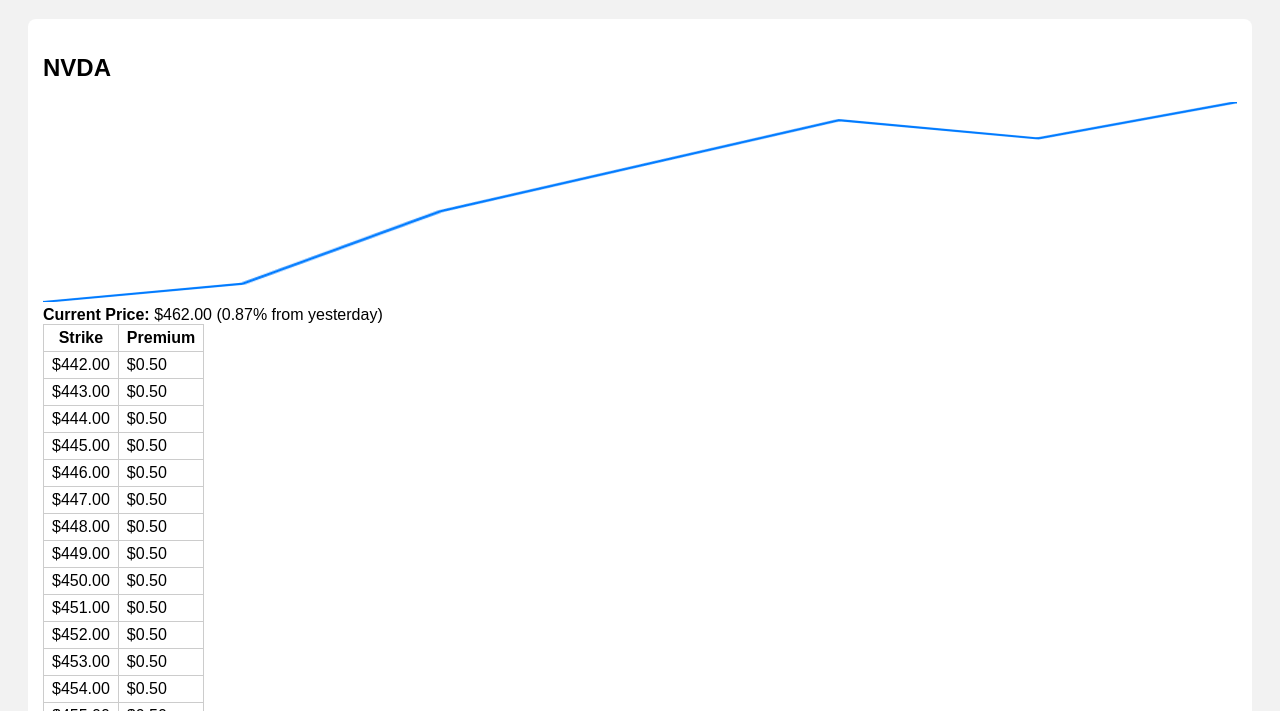
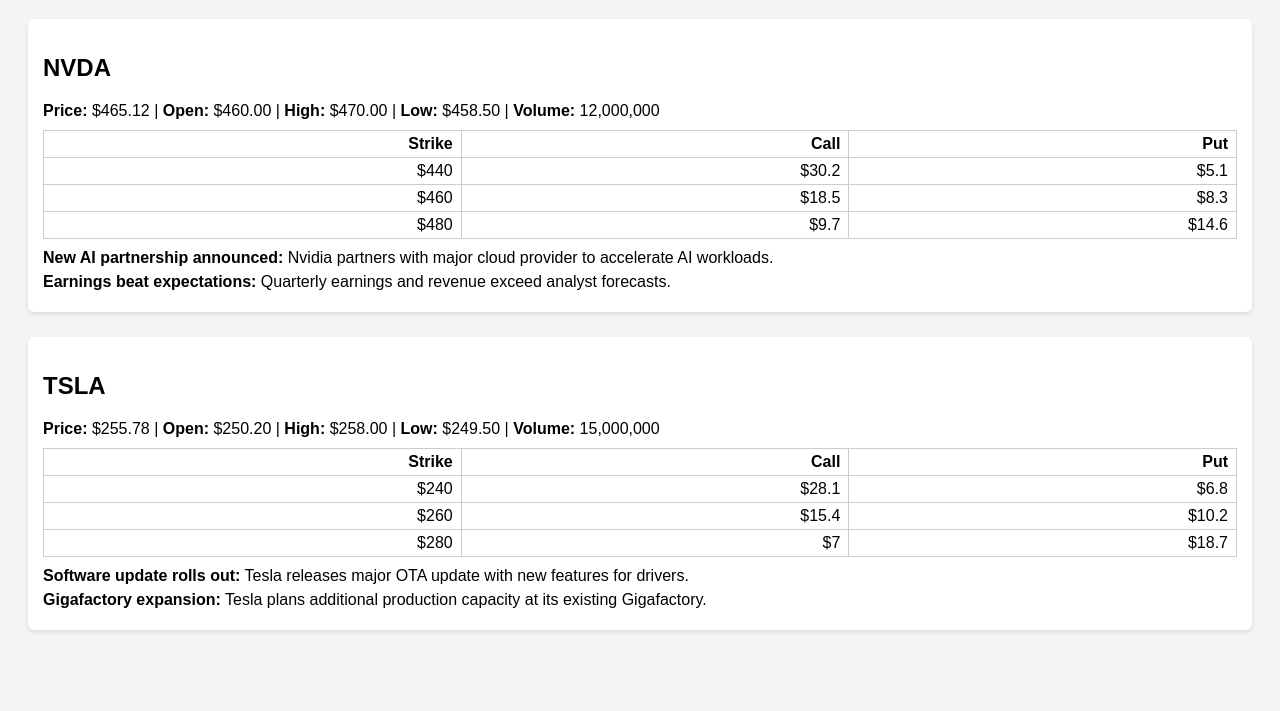
Before and after one commit to shalav/test2, a plain HTML site: page webapp/index.html in a window 1280 px wide. Shown: the part 89-800 px from the top of the page. Drawn offline with Linux system fonts and the light colour scheme.

Commit message:
Rewrite stock dashboard with stats options news

```diff
--- a/webapp/index.html
+++ b/webapp/index.html
@@ -3,13 +3,12 @@
 <head>
     <meta charset="UTF-8">
     <meta name="viewport" content="width=device-width, initial-scale=1.0">
-    <title>Stock Info</title>
+    <title>Sample Stock Dashboard</title>
     <link rel="stylesheet" href="style.css">
 </head>
 <body>
     <h1>Stock Dashboard</h1>
-    <div id="ticker-container"></div>
-
+    <div id="tickers"></div>
     <script src="script.js"></script>
 </body>
 </html>
--- a/webapp/script.js
+++ b/webapp/script.js
@@ -1,81 +1,81 @@
-const data = {
+const tickers = {
     NVDA: {
-        prices: [440, 442, 450, 455, 460, 458, 462],
-        news: {
-            title: "AI chip demand keeps rising",
-            link: "https://example.com/nvda-news"
-        }
+        stats: { price: 465.12, open: 460.0, high: 470.0, low: 458.5, volume: 12000000 },
+        options: [
+            { strike: 440, call: 30.2, put: 5.1 },
+            { strike: 460, call: 18.5, put: 8.3 },
+            { strike: 480, call: 9.7, put: 14.6 }
+        ],
+        news: [
+            { headline: 'New AI partnership announced', description: 'Nvidia partners with major cloud provider to accelerate AI workloads.' },
+            { headline: 'Earnings beat expectations', description: 'Quarterly earnings and revenue exceed analyst forecasts.' }
+        ]
     },
     TSLA: {
-        prices: [250, 252, 251, 255, 257, 260, 259],
-        news: {
-            title: "New software update announced",
-            link: "https://example.com/tsla-news"
-        }
+        stats: { price: 255.78, open: 250.2, high: 258.0, low: 249.5, volume: 15000000 },
+        options: [
+            { strike: 240, call: 28.1, put: 6.8 },
+            { strike: 260, call: 15.4, put: 10.2 },
+            { strike: 280, call: 7.0, put: 18.7 }
+        ],
+        news: [
+            { headline: 'Software update rolls out', description: 'Tesla releases major OTA update with new features for drivers.' },
+            { headline: 'Gigafactory expansion', description: 'Tesla plans additional production capacity at its existing Gigafactory.' }
+        ]
     }
 };
 
-function createChart(ctx, prices) {
-    const maxPrice = Math.max(...prices);
-    const minPrice = Math.min(...prices);
-    const stepX = ctx.canvas.width / (prices.length - 1);
-    ctx.beginPath();
-    ctx.moveTo(0, ctx.canvas.height - (prices[0] - minPrice) / (maxPrice - minPrice) * ctx.canvas.height);
-    for (let i = 1; i < prices.length; i++) {
-        const x = i * stepX;
-        const y = ctx.canvas.height - (prices[i] - minPrice) / (maxPrice - minPrice) * ctx.canvas.height;
-        ctx.lineTo(x, y);
-    }
-    ctx.strokeStyle = '#007bff';
-    ctx.lineWidth = 2;
-    ctx.stroke();
+function renderStats(stats) {
+    const div = document.createElement('div');
+    div.className = 'stats';
+    div.innerHTML = `
+        <strong>Price:</strong> $${stats.price.toFixed(2)}
+        | <strong>Open:</strong> $${stats.open.toFixed(2)}
+        | <strong>High:</strong> $${stats.high.toFixed(2)}
+        | <strong>Low:</strong> $${stats.low.toFixed(2)}
+        | <strong>Volume:</strong> ${stats.volume.toLocaleString()}
+    `;
+    return div;
 }
 
-function renderTicker(ticker) {
-    const info = data[ticker];
-    const prices = info.prices;
-    const currentPrice = prices[prices.length - 1];
-    const yesterdayClose = prices[prices.length - 2];
-    const change = ((currentPrice - yesterdayClose) / yesterdayClose * 100).toFixed(2);
+function renderOptions(options) {
+    const table = document.createElement('table');
+    table.className = 'options-table';
+    const header = document.createElement('tr');
+    header.innerHTML = '<th>Strike</th><th>Call</th><th>Put</th>';
+    table.appendChild(header);
+    options.forEach(opt => {
+        const row = document.createElement('tr');
+        row.innerHTML = `<td>$${opt.strike}</td><td>$${opt.call}</td><td>$${opt.put}</td>`;
+        table.appendChild(row);
+    });
+    return table;
+}
 
+function renderNews(newsItems) {
+    const div = document.createElement('div');
+    newsItems.forEach(item => {
+        const n = document.createElement('div');
+        n.className = 'news-item';
+        n.innerHTML = `<strong>${item.headline}:</strong> ${item.description}`;
+        div.appendChild(n);
+    });
+    return div;
+}
+
+function renderTicker(symbol, info) {
     const container = document.createElement('div');
     container.className = 'ticker';
 
     const title = document.createElement('h2');
-    title.textContent = ticker;
+    title.textContent = symbol;
     container.appendChild(title);
 
-    const canvas = document.createElement('canvas');
-    canvas.width = 400;
-    canvas.height = 200;
-    canvas.className = 'chart';
-    container.appendChild(canvas);
-    const ctx = canvas.getContext('2d');
-    createChart(ctx, prices);
+    container.appendChild(renderStats(info.stats));
+    container.appendChild(renderOptions(info.options));
+    container.appendChild(renderNews(info.news));
 
-    const priceDiv = document.createElement('div');
-    priceDiv.innerHTML = `<strong>Current Price:</strong> $${currentPrice.toFixed(2)} (${change}% from yesterday)`;
-    container.appendChild(priceDiv);
-
-    const optionsTable = document.createElement('table');
-    optionsTable.className = 'options-table';
-    const header = document.createElement('tr');
-    header.innerHTML = '<th>Strike</th><th>Premium</th>';
-    optionsTable.appendChild(header);
-    for (let i = -20; i <= 20; i++) {
-        if (i === 0) continue;
-        const strike = (currentPrice + i).toFixed(2);
-        const row = document.createElement('tr');
-        row.innerHTML = `<td>$${strike}</td><td>$0.50</td>`;
-        optionsTable.appendChild(row);
-    }
-    container.appendChild(optionsTable);
-
-    const newsDiv = document.createElement('div');
-    newsDiv.innerHTML = `<strong>News:</strong> <a href="${info.news.link}">${info.news.title}</a>`;
-    container.appendChild(newsDiv);
-
-    document.getElementById('ticker-container').appendChild(container);
+    document.getElementById('tickers').appendChild(container);
 }
 
-['NVDA', 'TSLA'].forEach(renderTicker);
+Object.entries(tickers).forEach(([symbol, info]) => renderTicker(symbol, info));
--- a/webapp/style.css
+++ b/webapp/style.css
@@ -1,23 +1,31 @@
 body {
     font-family: Arial, sans-serif;
+    background-color: #f4f4f4;
     padding: 20px;
-    background: #f2f2f2;
 }
+
 .ticker {
-    background: white;
+    background: #fff;
+    margin-bottom: 25px;
     padding: 15px;
-    margin-bottom: 20px;
-    border-radius: 8px;
+    border-radius: 6px;
+    box-shadow: 0 2px 4px rgba(0,0,0,0.1);
 }
+
+.stats {
+    margin-bottom: 10px;
+}
+
 .options-table {
+    width: 100%;
     border-collapse: collapse;
+    margin-bottom: 10px;
 }
-.options-table th,
-.options-table td {
+.options-table th, .options-table td {
     border: 1px solid #ccc;
     padding: 4px 8px;
+    text-align: right;
 }
-.chart {
-    width: 100%;
-    height: 200px;
+.news-item {
+    margin-bottom: 6px;
 }
```
Also changed, not shown: 1 other file.
